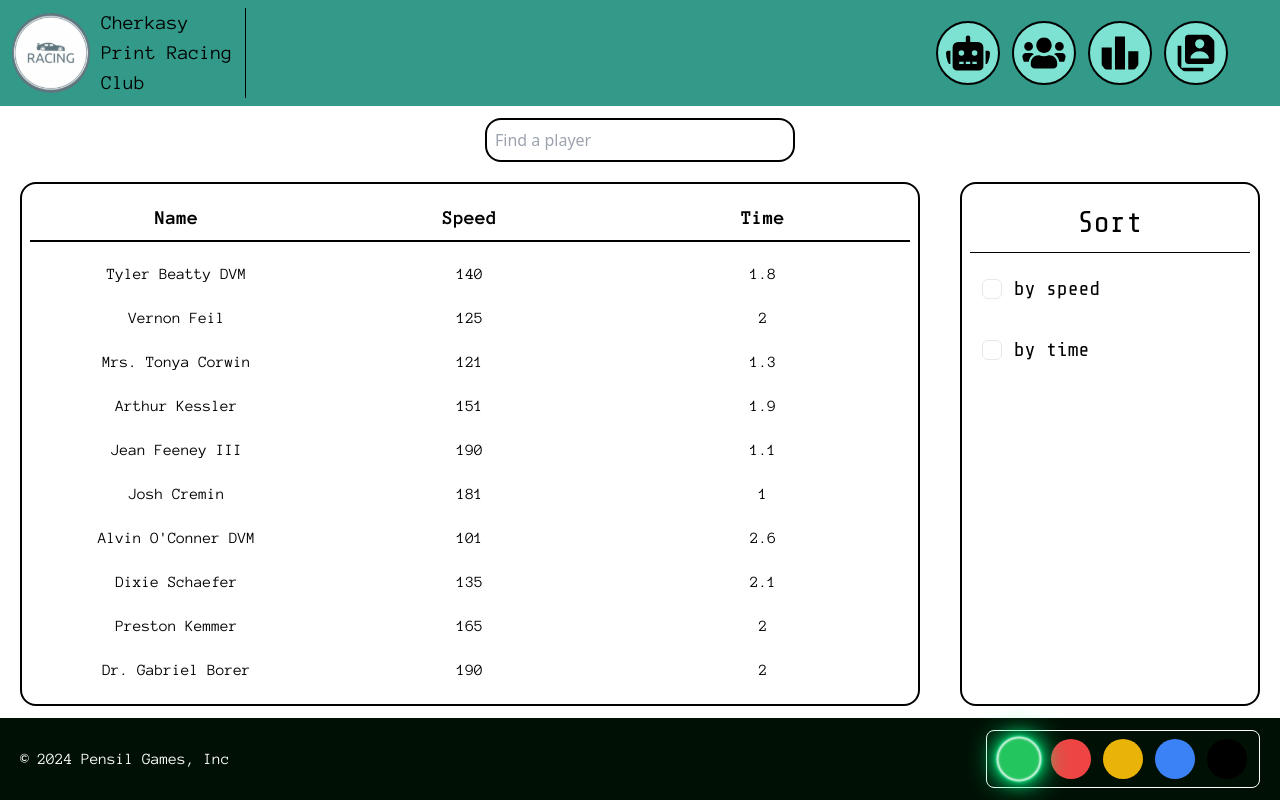
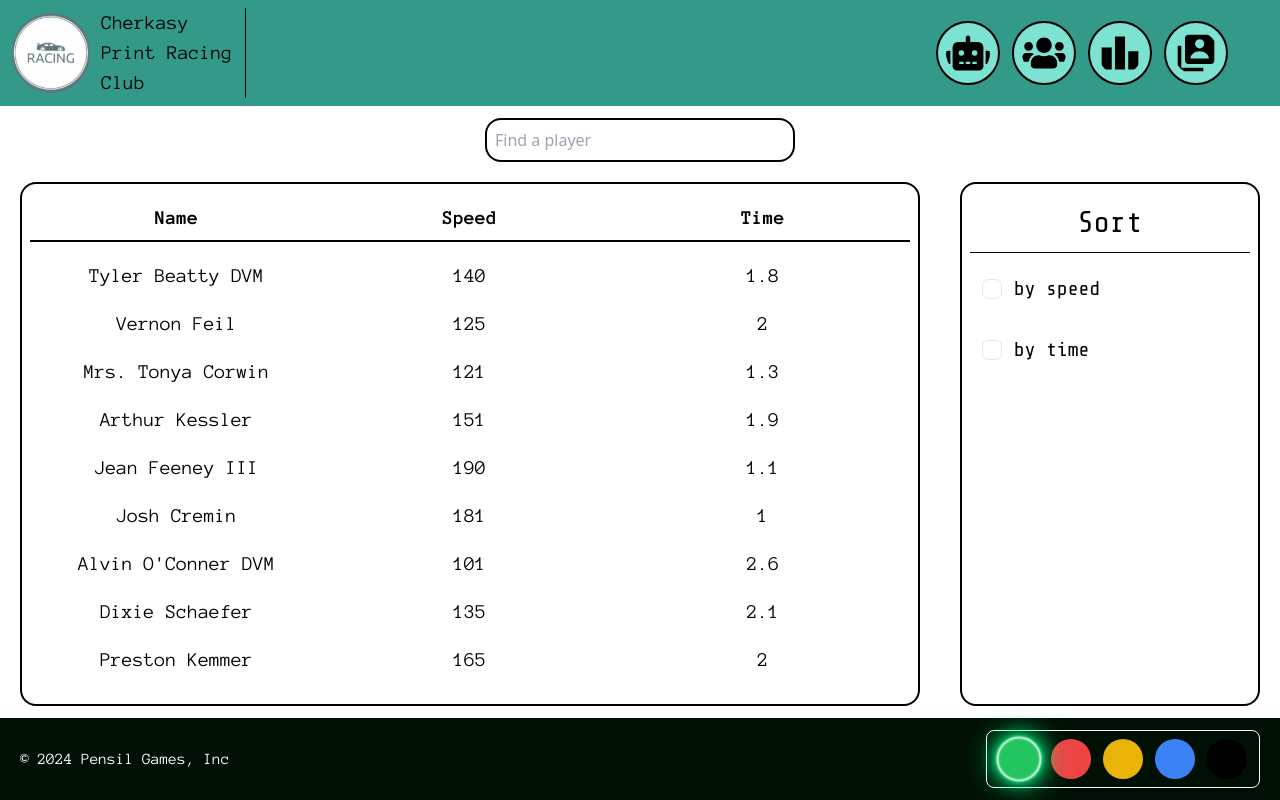
Before and after one commit to AlexTkCk/diploma_everlabs, a React (Create React App) app in the folder client/: page /leaderboard in a window 1280 px wide. Built offline with nearby package versions, Linux system fonts and the light colour scheme.

Commit message:
v-7-Leaderboard/5/resized font in RowLb

```diff
--- a/client/src/components/RowLb.tsx
+++ b/client/src/components/RowLb.tsx
@@ -11,7 +11,7 @@
 
 const RowLb: React.FC<TRowLb> = ({ dataLB }) => {
   return (
-    <div className="flex flex-row justify-around text-center">
+    <div className="flex flex-row justify-around text-center text-xl">
       <span className="w-1/3">{dataLB.name}</span>
       <span className="w-1/3">{dataLB.speed}</span>
       <span className="w-1/3">{dataLB.time}</span>
```
